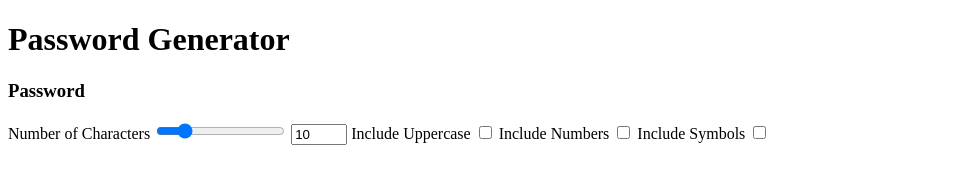
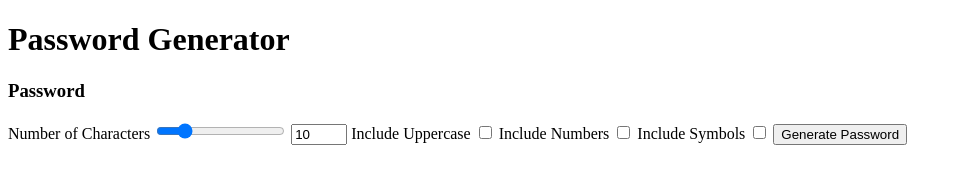
Before and after one commit to CeaicaTatiana/PasswordGenerator, a plain HTML site: page index.html in a window 1280 px wide. Shown: the whole page, without its empty margins (0-962 px from the left). Drawn offline with Linux system fonts and the light colour scheme.

Commit message:
Created the submit button (Generate Password)

```diff
--- a/index.html
+++ b/index.html
@@ -24,9 +24,9 @@
         <label for="includeSymbols">Include Symbols</label>
         <input type="checkbox" id="includeSymbols">
 
+        <button type="submit">Generate Password</button>
+
       </form>
-
     </div>
-
   </body>
 </html>
```
